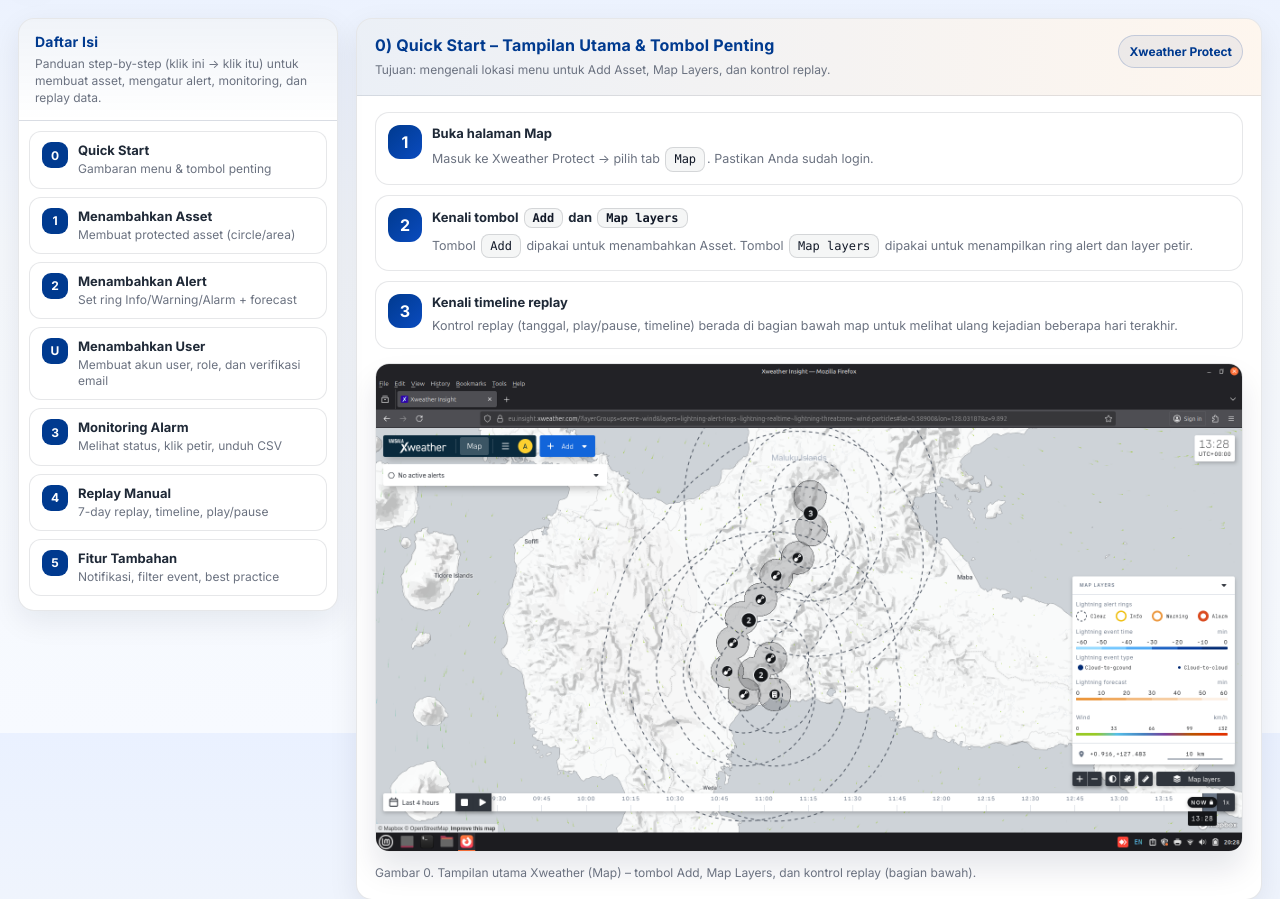
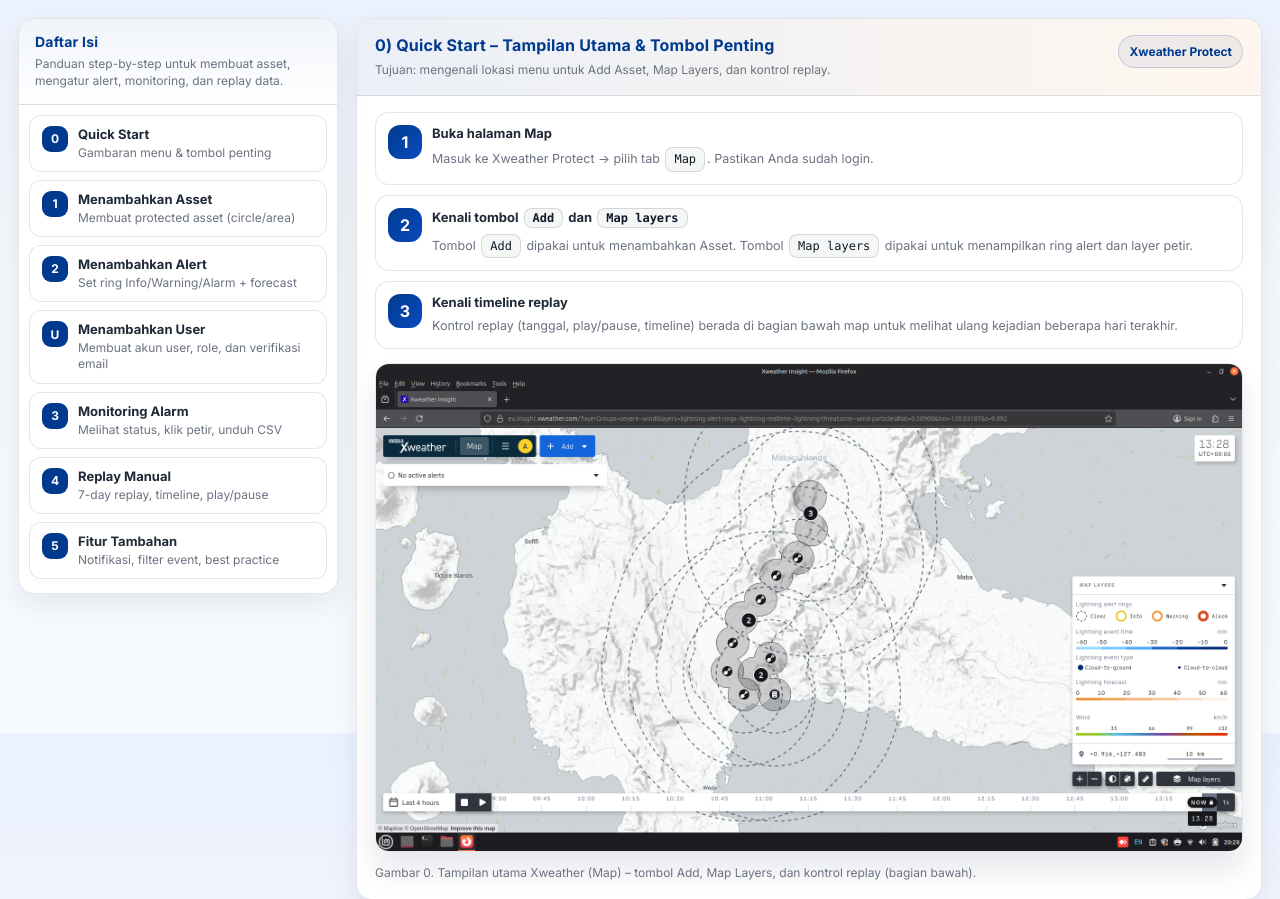
Before and after one commit to nandamiftahul/tbrone, a Flask app: page /xweather/manual in a window 1280 px wide. Shown: the part 67-966 px from the top of the page. Run offline with Flask 3, Linux system fonts and the light colour scheme.

Commit message:
change html content

```diff
--- a/templates/xweather_manual.html
+++ b/templates/xweather_manual.html
@@ -409,7 +409,7 @@
       <div class="head">
         <p class="h">Daftar Isi</p>
         <p class="s">
-          Panduan step-by-step (klik ini → klik itu) untuk membuat asset, mengatur alert, monitoring, dan replay data.
+          Panduan step-by-step untuk membuat asset, mengatur alert, monitoring, dan replay data.
         </p>
       </div>
       <nav class="nav">
```
